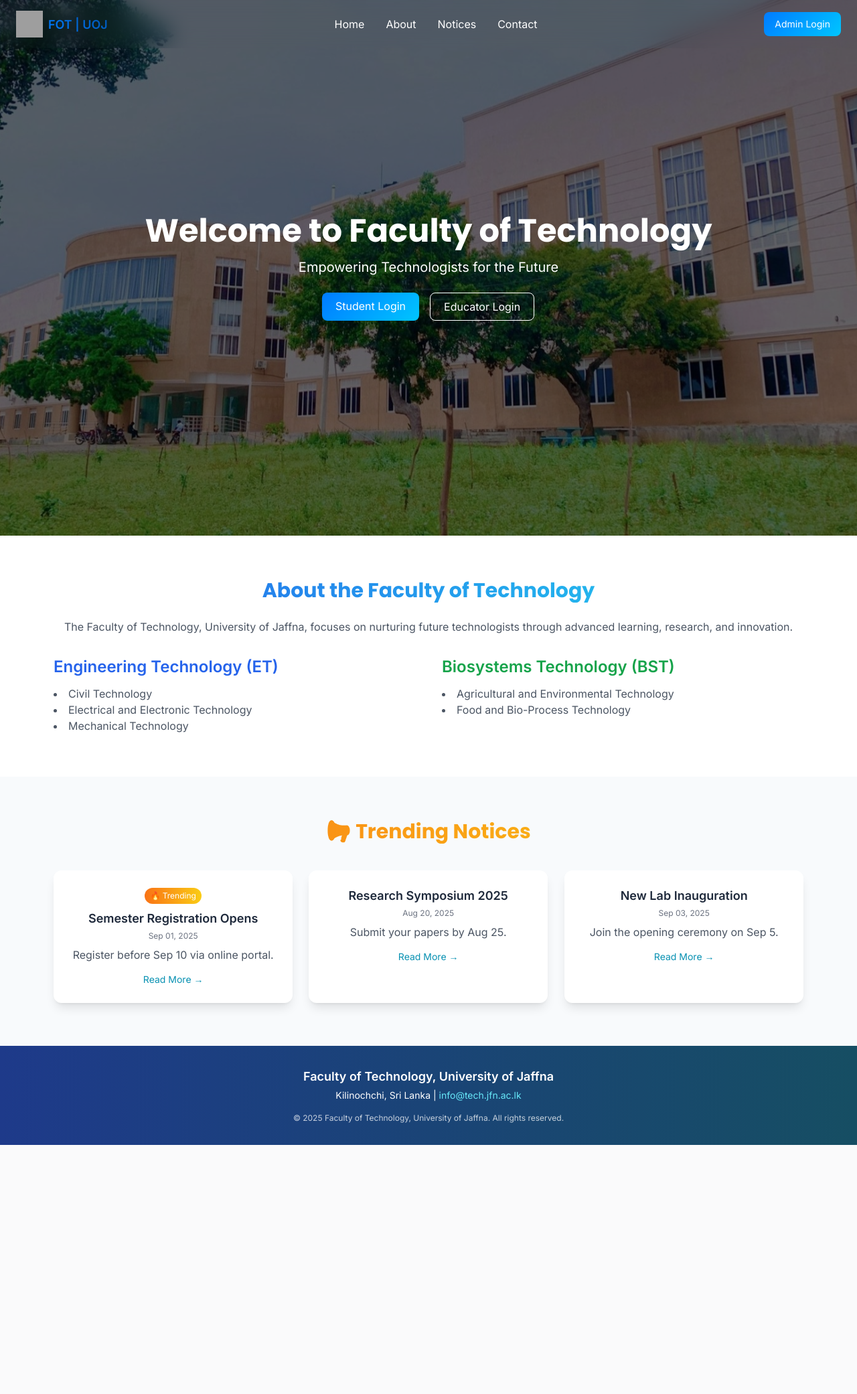
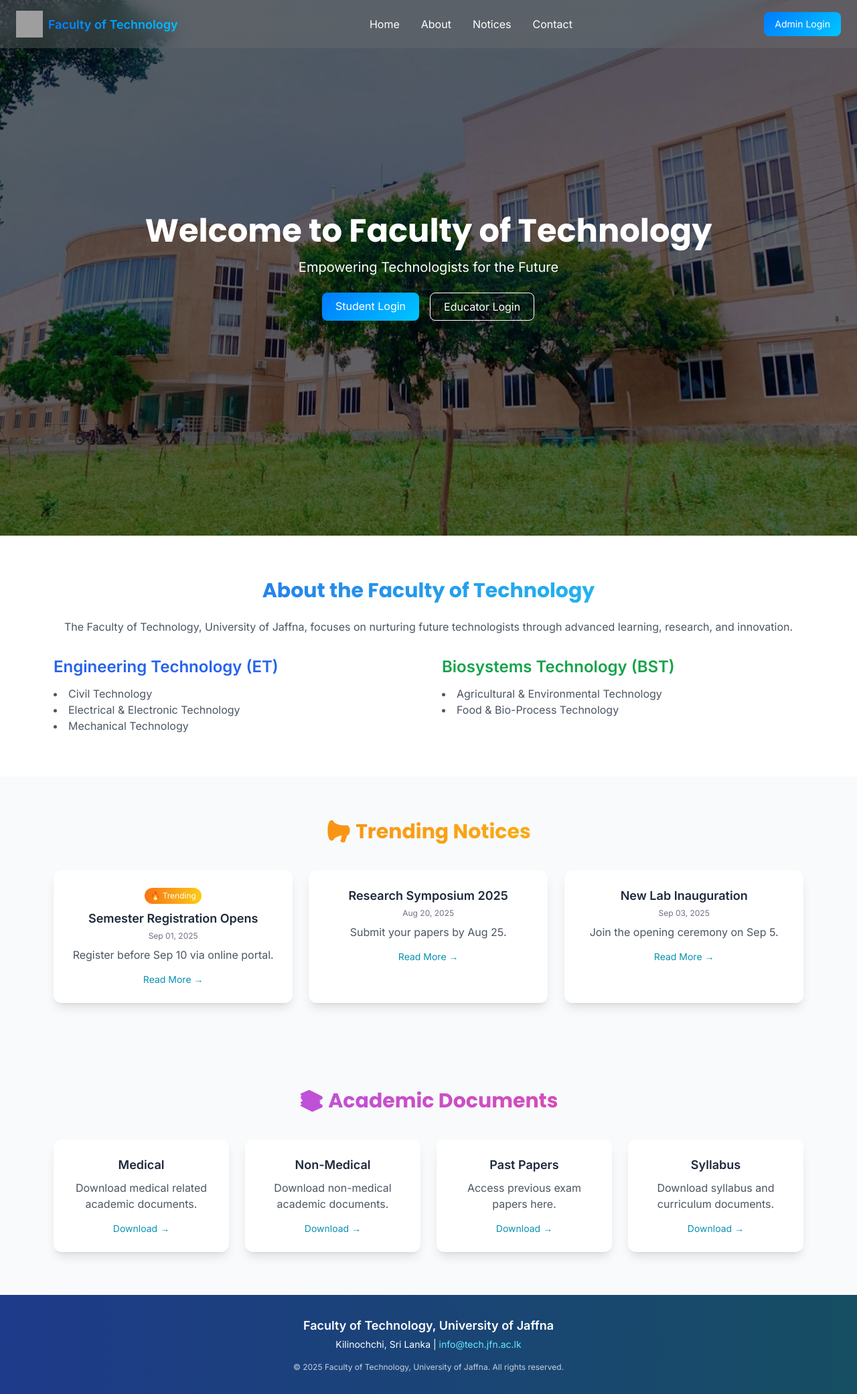
Before and after one commit to NexTechGen/studentPortalUOJ, a Flask app: page / in a window 1280 px wide. Shown: the whole page at 67% size. Before the commit the page ends 1710 px from the top, so only its background shows below. Run offline with Flask 2, Linux system fonts and the light colour scheme; some libraries are stand-ins or nearby versions; grey boxes are pictures that could not be loaded.

Commit message:
home page

```diff
--- a/templates/home.html
+++ b/templates/home.html
@@ -11,7 +11,7 @@
   <!-- Google Fonts -->
   <link href="https://fonts.googleapis.com/css2?family=Inter:wght@400;600&family=Poppins:wght@500;700&display=swap" rel="stylesheet">
 
-  <!-- AOS -->
+  <!-- AOS (Animations) -->
   <link href="https://unpkg.com/aos@2.3.4/dist/aos.css" rel="stylesheet">
 
   <style>
@@ -24,17 +24,12 @@
 
     .font-poppins { font-family: 'Poppins', sans-serif; }
 
-    /* Navbar Fix */
+    /* Navbar */
     #navbar {
       left: 0;
       right: 0;
       width: 100vw;
-      overflow-x: hidden;
-    }
-
-    .logo {
-      display: flex;
-      align-items: center;
+      background: rgba(117, 115, 115, 0.329);
     }
 
     .logo img {
@@ -46,7 +41,7 @@
     .logo-text {
       font-size: 18px;
       font-weight: 700;
-      background: linear-gradient(45deg, #007bff, #0056b3);
+      background: linear-gradient(45deg, #007bff, #00c6ff);
       -webkit-background-clip: text;
       -webkit-text-fill-color: transparent;
     }
@@ -62,7 +57,7 @@
       transform: scale(1.05);
     }
 
-    /* Mobile menu styles */
+    /* Mobile Menu */
     .mobile-menu {
       display: none;
       position: absolute;
@@ -73,16 +68,14 @@
       backdrop-filter: blur(10px);
       border-top: 1px solid #ddd;
       box-shadow: 0 4px 10px rgba(0, 0, 0, 0.1);
+      z-index: 40;
     }
 
     .mobile-menu.show { display: block; }
 
-    .mobile-menu ul {
-      display: flex;
-      flex-direction: column;
-      align-items: center;
-      padding: 1rem 0;
-      gap: 1rem;
+    /* Mobile toggle gradient */
+    #menu-toggle svg path {
+      stroke: url(#gradient-blue);
     }
 
     /* Hero */
@@ -100,13 +93,13 @@
       background: rgba(0, 0, 0, 0.6);
     }
 
-    /* Responsive adjustments */
+    /* Responsive */
+    @media (max-width: 1024px) { .hero-slide { height: 90vh; } }
     @media (max-width: 768px) {
       .hero-slide { height: 80vh; }
       .logo img { width: 35px; height: 35px; }
       .logo-text { font-size: 16px; }
     }
-
     @media (max-width: 480px) {
       .hero-slide { height: 70vh; }
       .logo img { width: 30px; height: 30px; }
@@ -117,50 +110,66 @@
 
 <body class="text-slate-800">
 
-  <!-- ✅ Fixed Navbar -->
+  <!-- Navbar -->
   <nav id="navbar" class="fixed top-0 left-0 w-full z-50 bg-transparent backdrop-blur-lg transition-all duration-500 ease-in-out">
     <div class="max-w-7xl mx-auto px-4 sm:px-6 py-4 flex justify-between items-center">
-      <div class="logo">
+
+      <!-- Logo -->
+      <div class="flex items-center logo">
         <img src="{{ url_for('static', filename='imgs/UOJ_Logo.png') }}" alt="Logo">
-        <span class="logo-text">FOT | UOJ</span>
+        <span class="logo-text">Faculty of Technology</span>
       </div>
 
-      <ul class="hidden md:flex gap-6 lg:gap-8 text-white">
+      <!-- Desktop Menu -->
+      <ul class="hidden md:flex gap-6 lg:gap-8 text-white font-medium">
         <li><a href="#home" class="hover:text-cyan-400 transition">Home</a></li>
         <li><a href="#about" class="hover:text-cyan-400 transition">About</a></li>
         <li><a href="#notices" class="hover:text-cyan-400 transition">Notices</a></li>
         <li><a href="#contact" class="hover:text-cyan-400 transition">Contact</a></li>
       </ul>
 
+      <!-- Right Side -->
       <div class="flex items-center gap-2">
-        <button id="menu-toggle" class="md:hidden text-white focus:outline-none">
-          <svg class="w-7 h-7" fill="none" stroke="currentColor" viewBox="0 0 24 24">
+        <!-- Mobile Toggle -->
+        <button id="menu-toggle" class="md:hidden focus:outline-none" aria-label="Toggle menu">
+          <svg class="w-7 h-7" viewBox="0 0 24 24" fill="none">
+            <defs>
+              <linearGradient id="gradient-blue" x1="0%" y1="0%" x2="100%" y2="100%">
+                <stop offset="0%" stop-color="#007bff"/>
+                <stop offset="100%" stop-color="#00c6ff"/>
+              </linearGradient>
+            </defs>
             <path stroke-linecap="round" stroke-linejoin="round" stroke-width="2"
               d="M4 6h16M4 12h16M4 18h16" />
           </svg>
         </button>
+
         <a href="#" class="hidden sm:block btn-gradient px-3 py-2 lg:px-4 lg:py-2 rounded-lg text-sm font-medium">Admin Login</a>
       </div>
     </div>
 
-    <!-- Mobile Dropdown -->
-    <div id="mobile-menu" class="mobile-menu">
-      <ul>
-        <li><a href="#home">Home</a></li>
-        <li><a href="#about">About</a></li>
-        <li><a href="#notices">Notices</a></li>
-        <li><a href="#contact">Contact</a></li>
+    <!-- Mobile Menu -->
+    <div id="mobile-menu" class="mobile-menu md:hidden">
+      <ul class="flex flex-col items-center py-4 gap-3 text-gray-800 font-semibold">
+        <li><a href="#home" class="hover:text-cyan-500">Home</a></li>
+        <li><a href="#about" class="hover:text-cyan-500">About</a></li>
+        <li><a href="#notices" class="hover:text-cyan-500">Notices</a></li>
+        <li><a href="#contact" class="hover:text-cyan-500">Contact</a></li>
         <li><a href="#" class="btn-gradient px-3 py-2 rounded-lg text-sm">Admin Login</a></li>
       </ul>
     </div>
   </nav>
 
-  <!-- ✅ Hero Section -->
+  <!-- Hero -->
   <div id="home" class="relative">
     <div class="hero-slide" style="background-image: url('{{ url_for('static', filename='imgs/fotFront.JPG') }}');">
       <div class="absolute inset-0 flex flex-col items-center justify-center text-center text-white px-4">
-        <h1 class="text-3xl md:text-5xl font-poppins font-bold mb-4" data-aos="fade-down">Welcome to Faculty of Technology</h1>
-        <p class="text-lg md:text-xl mb-6" data-aos="fade-up">Empowering Technologists for the Future</p>
+        <h1 class="text-3xl md:text-5xl font-poppins font-bold mb-4" data-aos="fade-down">
+          Welcome to Faculty of Technology
+        </h1>
+        <p class="text-lg md:text-xl mb-6" data-aos="fade-up">
+          Empowering Technologists for the Future
+        </p>
         <div data-aos="zoom-in" class="flex flex-col sm:flex-row gap-4">
           <a href="{{ url_for('student_login') }}" class="btn-gradient px-5 py-2 rounded-lg">Student Login</a>
           <a href="#" class="px-5 py-2 rounded-lg border border-white hover:bg-white hover:text-black transition">Educator Login</a>
@@ -169,56 +178,100 @@
     </div>
   </div>
 
-  <!-- ✅ About -->
+  <!-- About Section -->
   <section id="about" class="py-16 bg-white text-center">
     <div class="max-w-6xl mx-auto px-4">
-      <h2 class="text-3xl font-poppins font-bold mb-6 text-transparent bg-clip-text bg-gradient-to-r from-blue-600 to-cyan-400" data-aos="fade-down">About the Faculty of Technology</h2>
+      <h2 class="text-3xl font-poppins font-bold mb-6 text-transparent bg-clip-text bg-gradient-to-r from-blue-600 to-cyan-400" data-aos="fade-down">
+        About the Faculty of Technology
+      </h2>
       <p class="text-gray-600 mb-8" data-aos="fade-up">
         The Faculty of Technology, University of Jaffna, focuses on nurturing future technologists through advanced learning, research, and innovation.
       </p>
+
       <div class="grid md:grid-cols-2 gap-10 text-left">
         <div data-aos="fade-right">
           <h3 class="text-2xl font-semibold text-blue-600 mb-3">Engineering Technology (ET)</h3>
           <ul class="list-disc list-inside text-gray-600">
             <li>Civil Technology</li>
-            <li>Electrical and Electronic Technology</li>
+            <li>Electrical & Electronic Technology</li>
             <li>Mechanical Technology</li>
           </ul>
         </div>
         <div data-aos="fade-left">
           <h3 class="text-2xl font-semibold text-green-600 mb-3">Biosystems Technology (BST)</h3>
           <ul class="list-disc list-inside text-gray-600">
-            <li>Agricultural and Environmental Technology</li>
-            <li>Food and Bio-Process Technology</li>
+            <li>Agricultural & Environmental Technology</li>
+            <li>Food & Bio-Process Technology</li>
           </ul>
         </div>
       </div>
     </div>
   </section>
 
-  <!-- ✅ Notices -->
+  <!-- Notices -->
   <section id="notices" class="py-16 text-center">
     <div class="max-w-6xl mx-auto px-4">
-      <h2 class="text-3xl font-poppins font-bold mb-10 text-transparent bg-clip-text bg-gradient-to-r from-orange-500 to-yellow-400" data-aos="fade-up">📢 Trending Notices</h2>
+      <h2 class="text-3xl font-poppins font-bold mb-10 text-transparent bg-clip-text bg-gradient-to-r from-orange-500 to-yellow-400" data-aos="fade-up">
+        📢 Trending Notices
+      </h2>
       <div id="noticeContainer" class="grid sm:grid-cols-2 md:grid-cols-3 gap-6"></div>
     </div>
   </section>
 
-  <!-- ✅ Footer -->
+  <!-- Academic Documents Section -->
+<section id="academic-docs" class="py-16 text-center bg-gray-50">
+  <div class="max-w-6xl mx-auto px-4">
+    <h2 class="text-3xl font-poppins font-bold mb-10 text-transparent bg-clip-text bg-gradient-to-r from-purple-500 to-pink-500" data-aos="fade-up">
+      📚 Academic Documents
+    </h2>
+    <div class="grid sm:grid-cols-2 md:grid-cols-4 gap-6">
+      <!-- Card 1 -->
+      <div data-aos="zoom-in" class="bg-white shadow-lg rounded-xl p-6 hover:-translate-y-2 transition">
+        <h3 class="font-semibold text-lg mb-2">Medical</h3>
+        <p class="text-gray-600 mb-3">Download medical related academic documents.</p>
+        <a href="#" class="text-cyan-600 hover:text-blue-700 font-medium text-sm">Download →</a>
+      </div>
+      <!-- Card 2 -->
+      <div data-aos="zoom-in" class="bg-white shadow-lg rounded-xl p-6 hover:-translate-y-2 transition">
+        <h3 class="font-semibold text-lg mb-2">Non-Medical</h3>
+        <p class="text-gray-600 mb-3">Download non-medical academic documents.</p>
+        <a href="#" class="text-cyan-600 hover:text-blue-700 font-medium text-sm">Download →</a>
+      </div>
+      <!-- Card 3 -->
+      <div data-aos="zoom-in" class="bg-white shadow-lg rounded-xl p-6 hover:-translate-y-2 transition">
+        <h3 class="font-semibold text-lg mb-2">Past Papers</h3>
+        <p class="text-gray-600 mb-3">Access previous exam papers here.</p>
+        <a href="#" class="text-cyan-600 hover:text-blue-700 font-medium text-sm">Download →</a>
+      </div>
+      <!-- Card 4 -->
+      <div data-aos="zoom-in" class="bg-white shadow-lg rounded-xl p-6 hover:-translate-y-2 transition">
+        <h3 class="font-semibold text-lg mb-2">Syllabus</h3>
+        <p class="text-gray-600 mb-3">Download syllabus and curriculum documents.</p>
+        <a href="#" class="text-cyan-600 hover:text-blue-700 font-medium text-sm">Download →</a>
+      </div>
+    </div>
+  </div>
+</section>
+
+
+  <!-- Footer -->
   <footer class="bg-gradient-to-r from-blue-900 to-cyan-900 text-white py-8 text-center">
     <div class="max-w-6xl mx-auto px-4">
       <p class="text-lg font-semibold mb-1">Faculty of Technology, University of Jaffna</p>
-      <p class="text-sm mb-4">Kilinochchi, Sri Lanka | <a href="mailto:info@tech.jfn.ac.lk" class="text-cyan-300 hover:underline">info@tech.jfn.ac.lk</a></p>
+      <p class="text-sm mb-4">
+        Kilinochchi, Sri Lanka |
+        <a href="mailto:info@tech.jfn.ac.lk" class="text-cyan-300 hover:underline">info@tech.jfn.ac.lk</a>
+      </p>
       <p class="text-xs opacity-75">&copy; 2025 Faculty of Technology, University of Jaffna. All rights reserved.</p>
     </div>
   </footer>
 
-  <!-- ✅ Scripts -->
+  <!-- Scripts -->
   <script src="https://unpkg.com/aos@2.3.4/dist/aos.js"></script>
   <script>
     AOS.init({ duration: 1000, once: true });
 
-    // Scroll Effect
+    // Navbar scroll effect
     window.addEventListener('scroll', () => {
       const navbar = document.getElementById('navbar');
       if (window.scrollY > 50) {
@@ -230,11 +283,14 @@
       }
     });
 
-    // Mobile Menu Toggle
+    // Mobile menu toggle
     const menuToggle = document.getElementById('menu-toggle');
     const mobileMenu = document.getElementById('mobile-menu');
-    menuToggle.addEventListener('click', () => mobileMenu.classList.toggle('show'));
-    mobileMenu.querySelectorAll('a').forEach(link => {
+    menuToggle.addEventListener('click', () => {
+      mobileMenu.classList.toggle('show');
+    });
+
+    document.querySelectorAll('#mobile-menu a').forEach(link => {
       link.addEventListener('click', () => mobileMenu.classList.remove('show'));
     });
 
```
Lines whose indentation alone changed are shown as unchanged.
